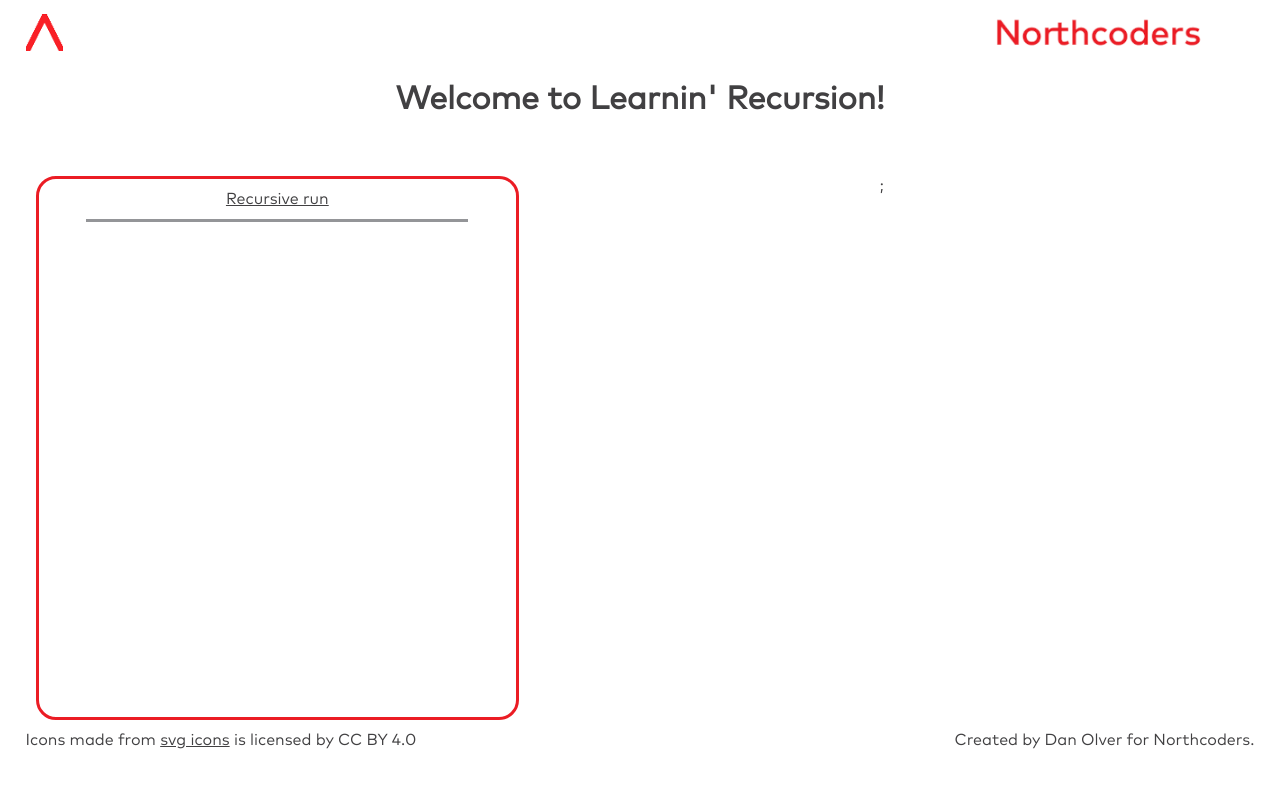
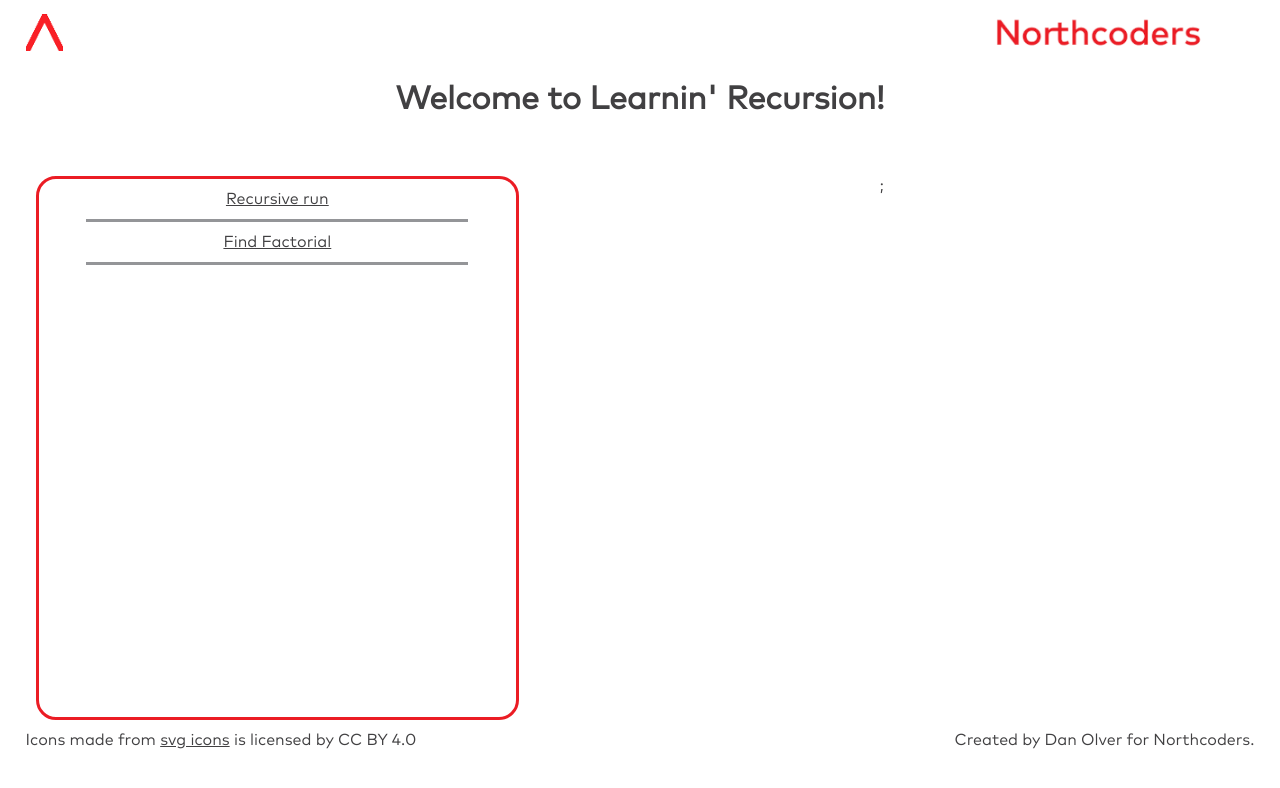
Before and after one commit to DevDolphin7/Learnin-Recursion, a React (Vite) app: page / in a window 1280 px wide. Shown: the top 788 px of the page. Built offline with nearby package versions, Linux system fonts and the light colour scheme.

Commit message:
Add findFactorial example

```diff
--- a/src/App.jsx
+++ b/src/App.jsx
@@ -4,7 +4,9 @@ import Kata from "./routes/Kata";
 
 // Import any new JSON files and code images here
 import run from "./katas/run.json";
-import runCodeImg from "./assets/run-code-screenshot.png";
+import runImage from "./assets/run-code-screenshot.png";
+import findFactorial from "./katas/find-factorial.json";
+import findFactorialImage from "./assets/find-factorial-screenshot.png";
 
 function App() {
   // Add any new kata objects here
@@ -13,7 +15,13 @@ function App() {
       name: "Recursive run",
       url: "/recursive-run",
       json: run,
-      image: runCodeImg,
+      image: runImage,
+    },
+    {
+      name: "Find Factorial",
+      url: "/find-factorial",
+      json: findFactorial,
+      image: findFactorialImage,
     },
   ];
 
```
